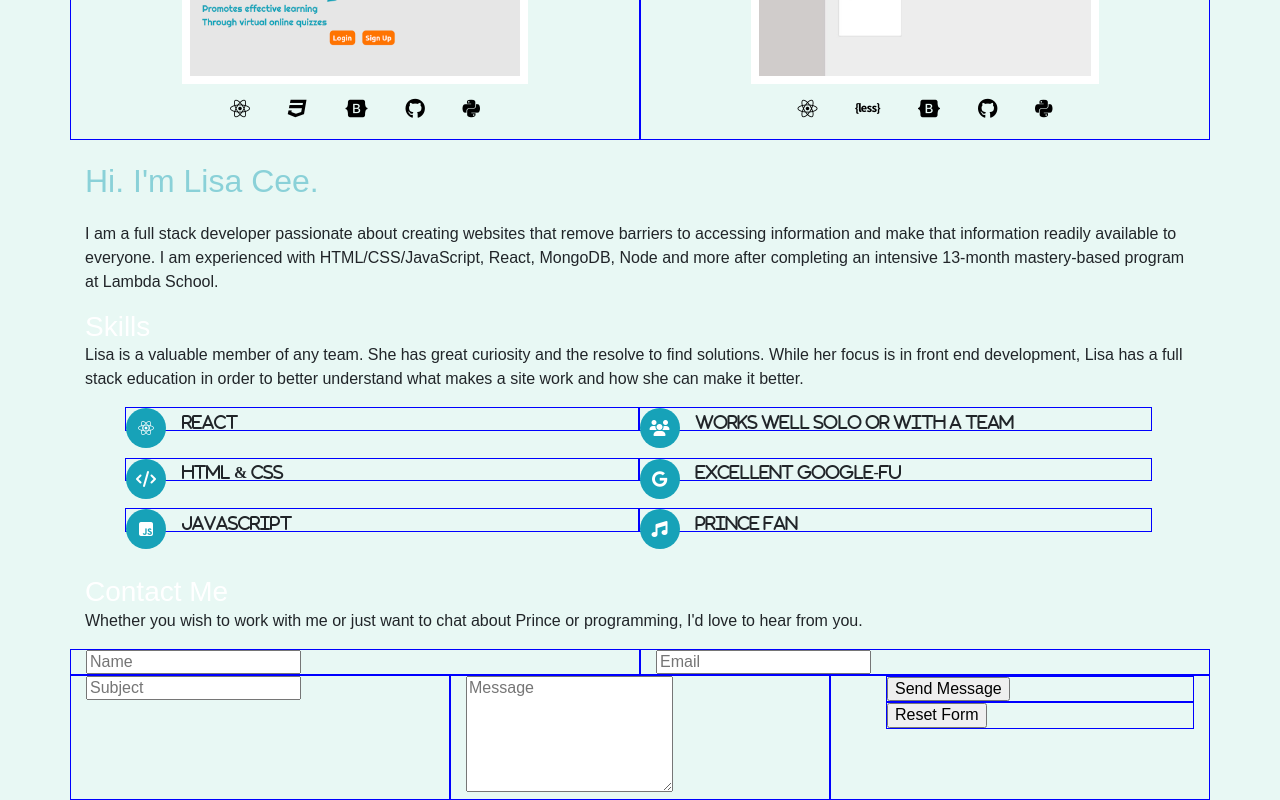
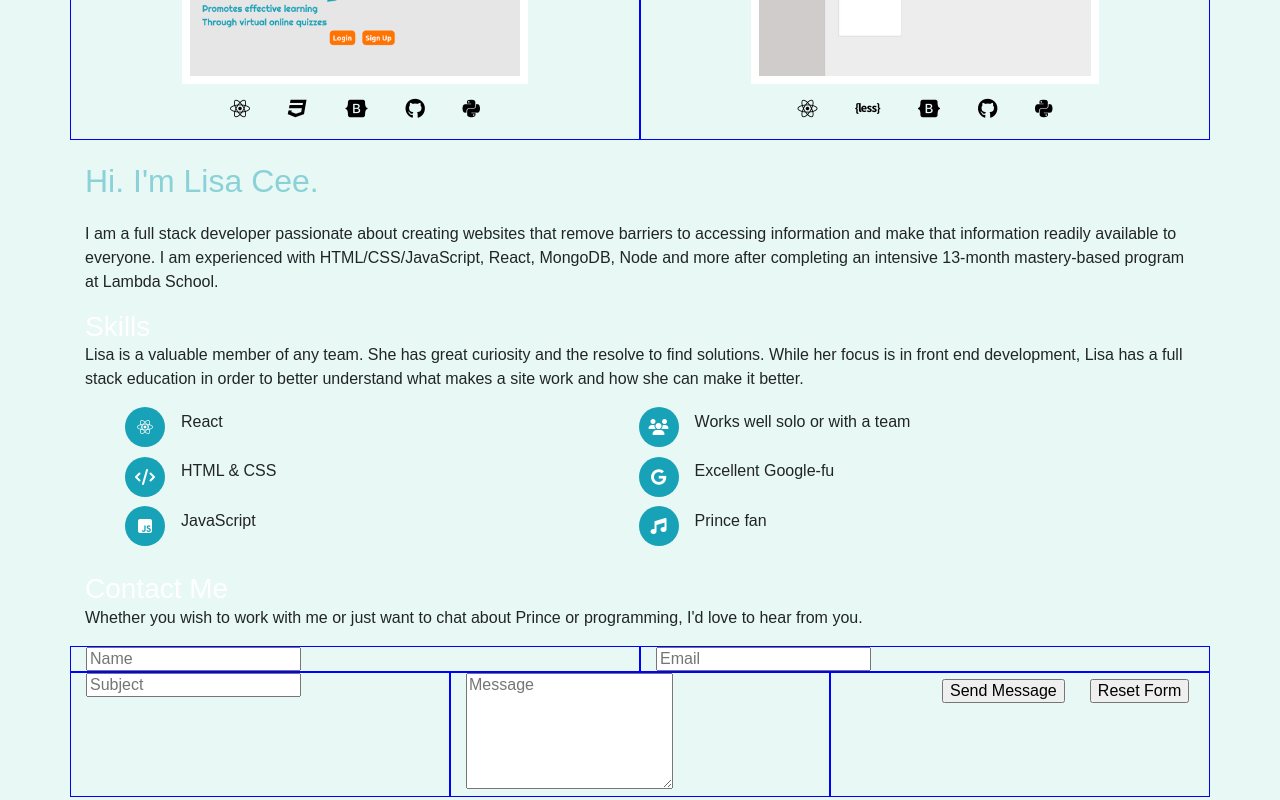
Before and after one commit to LisaCee/react_portfolio, a React (Create React App) app: page / in a window 1280 px wide. Shown: the part 672-1472 px from the top of the page. Built offline with nearby package versions, Linux system fonts and the light colour scheme.

Commit message:
formatting font on bullet-point icons

```diff
--- a/src/components/About.jsx
+++ b/src/components/About.jsx
@@ -23,13 +23,25 @@ const About = () => {
             development, Lisa has a full stack education in order to better
             understand what makes a site work and how she can make it better.
           </p>
-          <ul className='feature-icons'>
-            <li className='fab fa-react'>React</li>
-            <li className='fas fa-users'>Works well solo or with a team</li>
-            <li className='fas fa-code'>HTML & CSS</li>
-            <li className='fab fa-google'>Excellent Google-fu</li>
-            <li className='fab fa-js-square'>JavaScript</li>
-            <li className='fas fa-music'>Prince fan</li>
+          <ul>
+            <li className='fab fa-react'>
+              <span className='icon'>React</span>
+            </li>
+            <li className='fas fa-users'>
+              <span className='icon'>Works well solo or with a team</span>
+            </li>
+            <li className='fas fa-code'>
+              <span className='icon'>HTML & CSS</span>
+            </li>
+            <li className='fab fa-google'>
+              <span className='icon'>Excellent Google-fu</span>
+            </li>
+            <li className='fab fa-js-square'>
+              <span className='icon'>JavaScript</span>
+            </li>
+            <li className='fas fa-music'>
+              <span className='icon'>Prince fan</span>
+            </li>
           </ul>
         </div>
       </Container>
--- a/src/styles/about.css
+++ b/src/styles/about.css
@@ -2,15 +2,7 @@ h1 {
     color: #8ad1d8;
 }
 
-/* ul {
-    border: 1px solid black;
-} */
-
 ul li {
-    border: 1px solid blue;
-}
-
-ul.feature-icons li {
     display: inline-block;
     text-decoration: none;
     margin: 0 0 1.6875em 0;
@@ -20,7 +12,7 @@ ul.feature-icons li {
     width: 48%;
 }
 
-ul.feature-icons li:before {
+ul li:before {
     background: #17a2b8;
     border-radius: 100%;
     color: white;
@@ -34,11 +26,7 @@ ul.feature-icons li:before {
     width: 2.5em;
 }
 
-/* li.fab text {
-    font-family: sans-serif;
-}
-
-li.fas text {
+.icon {
     font-family: sans-serif;
     font-weight: normal;
-} */
+}
```
